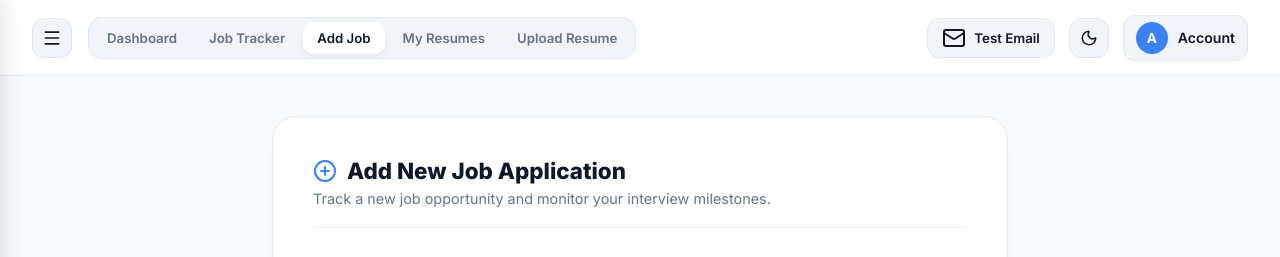
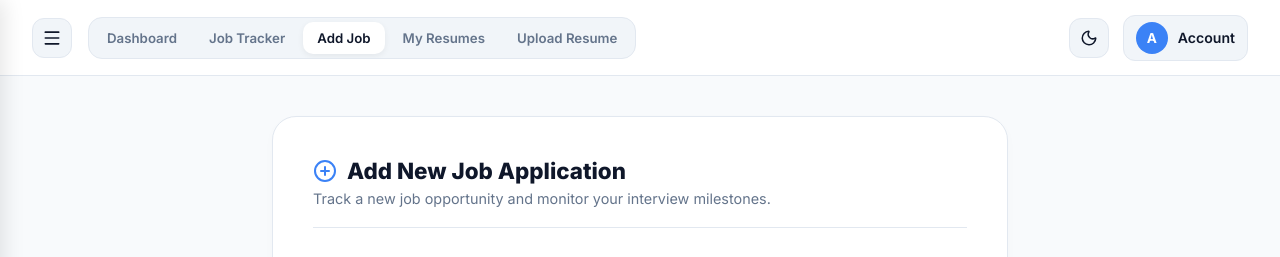
Before and after one commit to m-abrar-2026/Ai-career-assistant, a Flask app: page /add-job in a window 1280 px wide. Shown: the top 257 px of the page. Run offline with Flask 3, Linux system fonts and the light colour scheme; the visitor is signed in with stand-in values (Sample User, id 1); parts of the project's set-up code (start-up, migrations or seed data) failed here and were passed over.

Commit message:
Remove test email button from add_job and my_resumes pages

```diff
--- a/templates/add_job.html
+++ b/templates/add_job.html
@@ -205,23 +205,6 @@
             display: flex;
             align-items: center;
             gap: 14px;
-        }
-
-        .test-email-btn {
-            background: var(--hover-bg);
-            border: 1px solid var(--border-color);
-            height: 40px;
-            border-radius: 12px;
-            display: flex;
-            align-items: center;
-            justify-content: center;
-            cursor: pointer;
-            color: var(--text-main);
-            text-decoration: none;
-            padding: 0 14px;
-            font-size: 0.83rem;
-            font-weight: 600;
-            gap: 8px;
         }
 
         .theme-toggle-btn {
@@ -455,11 +438,6 @@
             </div>
 
             <div class="user-actions">
-                <a href="/test-email" class="test-email-btn" title="Send Test Email">
-                    <i data-lucide="mail"></i>
-                    <span>Test Email</span>
-                </a>
-
                 <button class="theme-toggle-btn" id="themeToggleBtn" title="Toggle Dark/Light Mode">
                     <i data-lucide="moon" id="themeIcon"></i>
                 </button>
```
Also changed, not shown: templates/my_resumes.html (+0 -22 lines).
